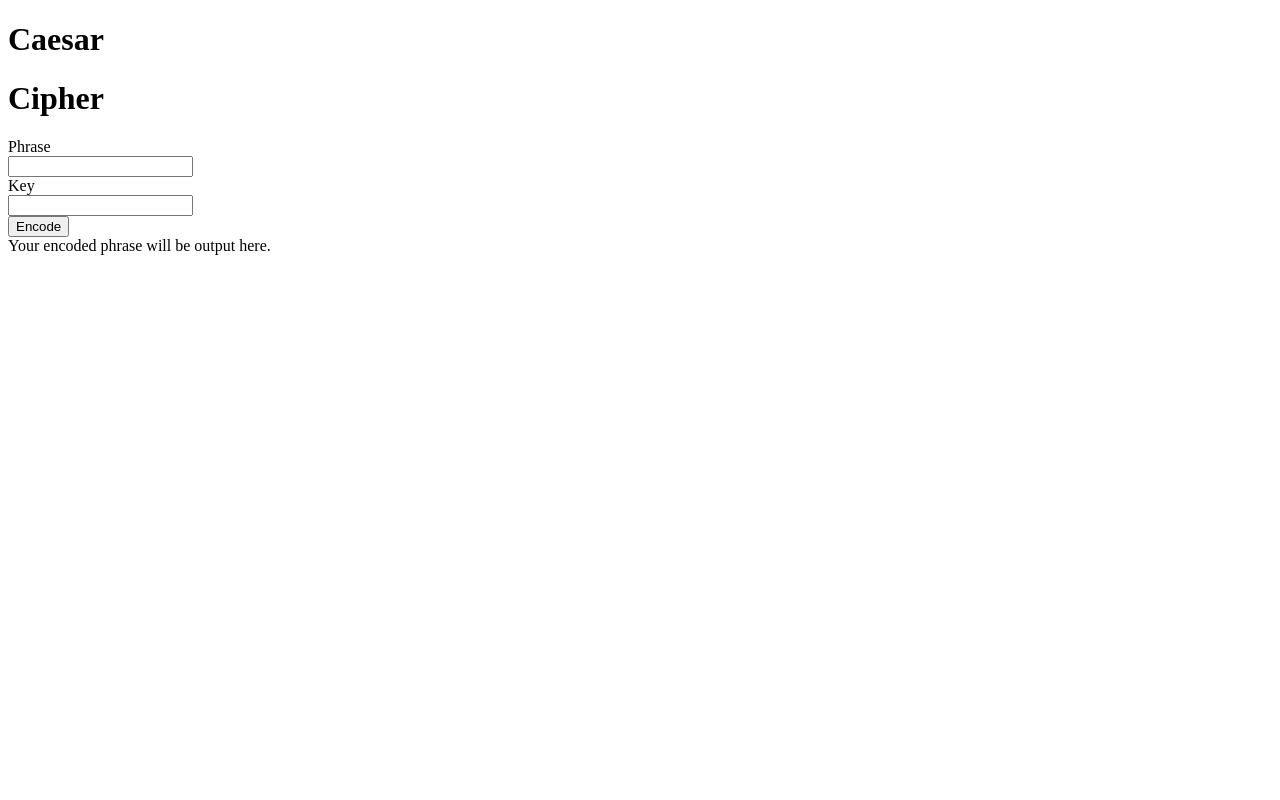
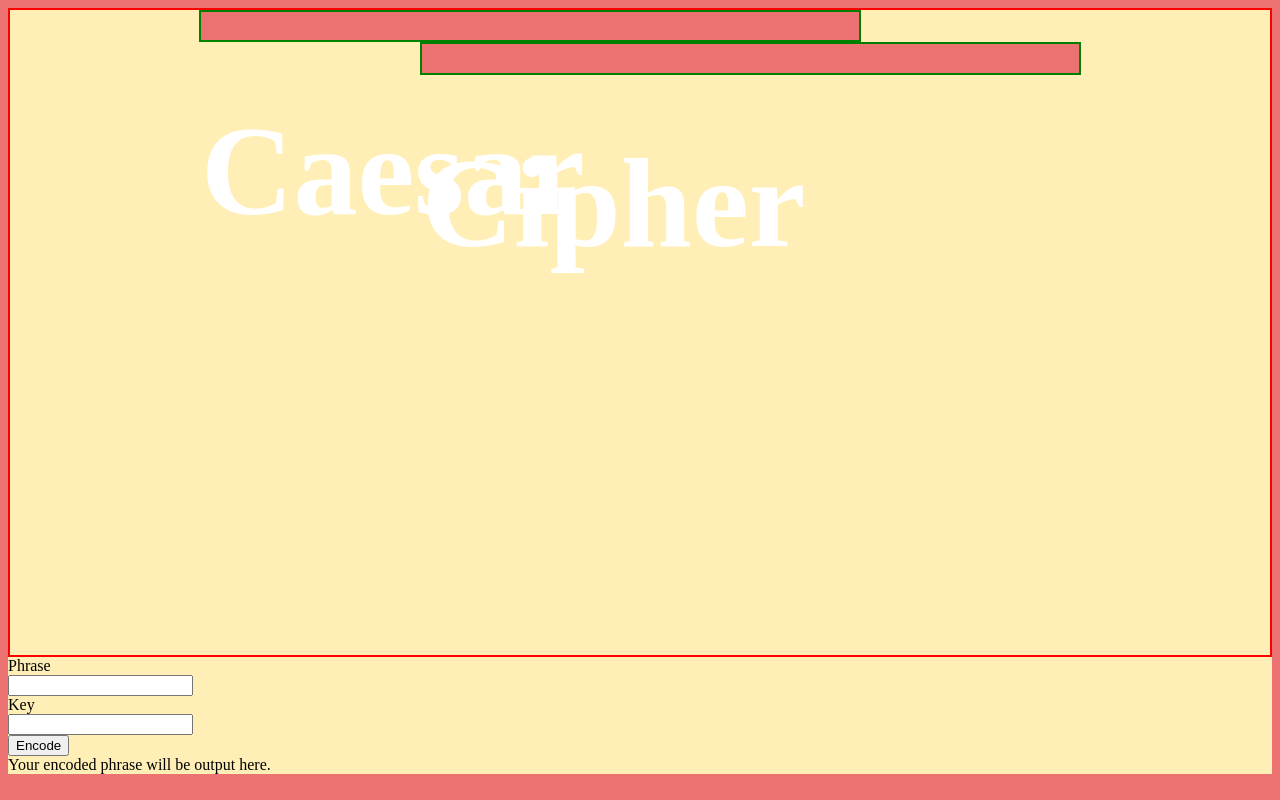
Before and after one commit to KayStation/caesar-cipher, a plain HTML site: page index.html in a window 1280 px wide. Drawn offline with Linux system fonts and the light colour scheme.

Commit message:
Added some styling

```diff
--- a/css/styles.css
+++ b/css/styles.css
@@ -0,0 +1,48 @@
+body{
+    background-color:#EC7171;
+}
+
+main{
+    background-color:#FFEFB7;
+}
+
+#title{
+    font-size: 5vw;
+    color:white;
+    border:2px solid red;
+    display:grid;
+    grid-template-columns:[line1] 15% [line2] 17.5% [line3] 17.5% [line4] 17.5% [line5] 17.5% [line6] 15% [line7];
+    grid-template-rows:[row1] 5% [row2] 5% [row3];
+}
+
+#colorBox1{
+    grid-column-start:line2;
+    grid-column-end:line5;
+    grid-row-start:row1;
+    grid-row-end:row2;
+    background-color:#EC7171;
+    border:2px solid green;
+}
+
+#colorBox2{
+    grid-column-start:line3;
+    grid-column-end:line6;
+    grid-row-start:row2;
+    grid-row-end:row3;
+    background-color:#EC7171;
+    border:2px solid green;
+}
+
+#titleBox1{
+    grid-column-start:line2;
+    grid-column-end:line4;
+    grid-row-start:row1;
+    grid-row-end:row2;
+}
+
+#titleBox2{
+    grid-column-start:line3;
+    grid-column-end:line5;
+    grid-row-start:row2;
+    grid-row-end:row3;
+}
--- a/index.html
+++ b/index.html
@@ -11,8 +11,12 @@
 <body>
     <main>
         <div id="title">
-            <h1 id="titleBox1">Caesar</h1>
-            <h1 id="titleBox2">Cipher</h1>
+            <div id="colorBox1">
+                <h1 id="titleBox1"><span>Caesar</span></h1>
+            </div>
+            <div id="colorBox2">
+                <h1 id="titleBox2"><span>Cipher</span></h1>
+            </div>
         </div>
 
         <form id="form">
```
